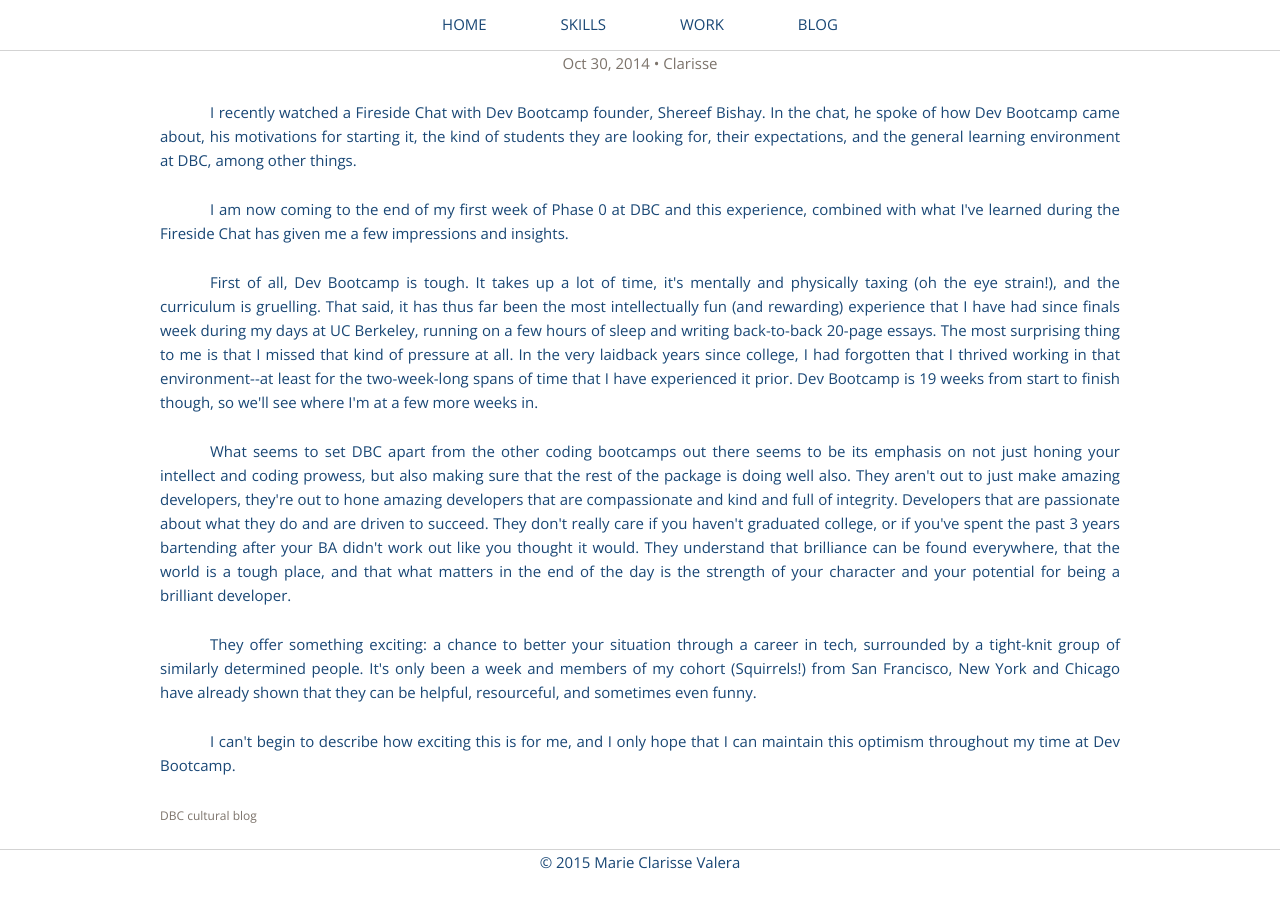
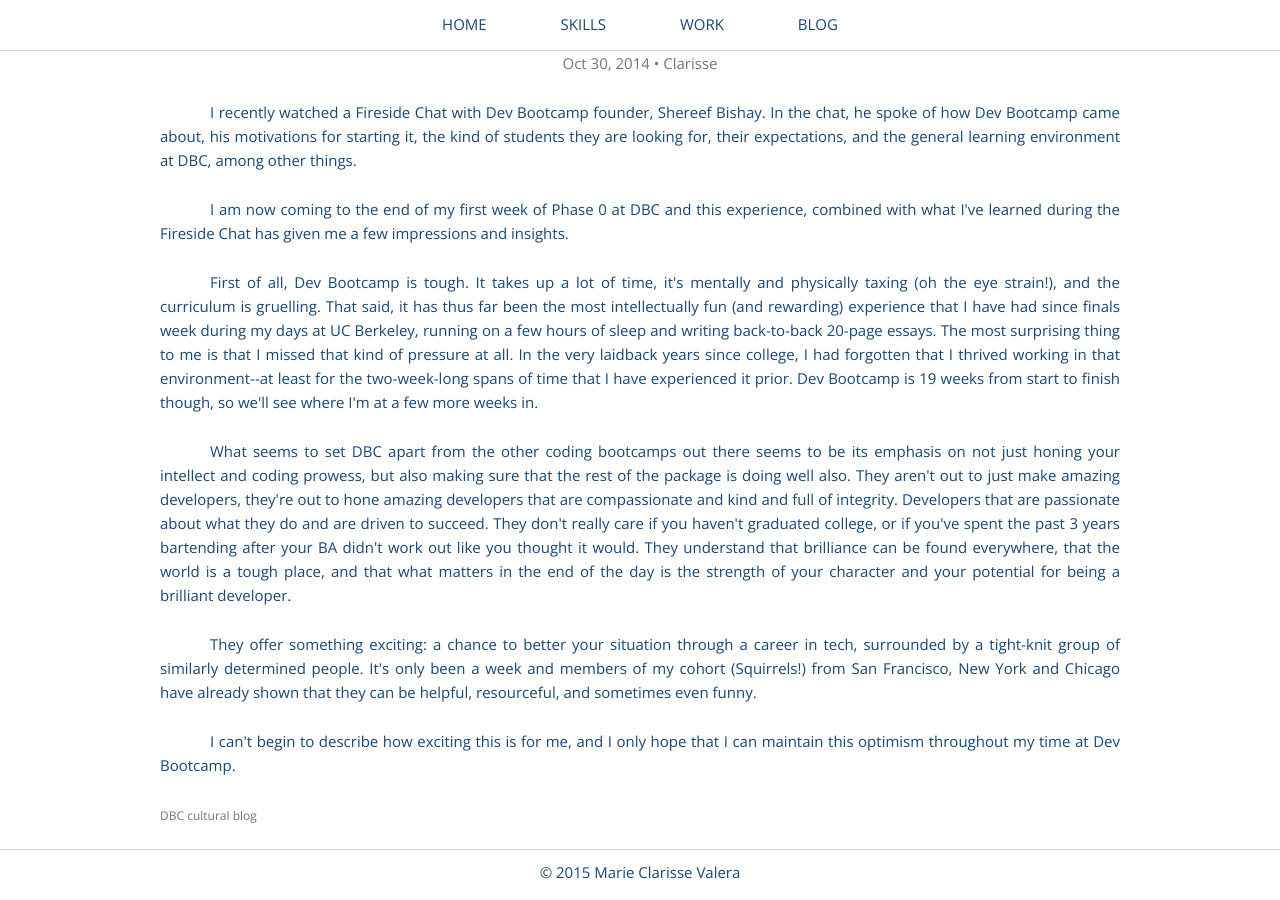
Before and after one commit to mcvalera/mcvalera-jekyll, a Jekyll site: the page built from _posts/2014-10-30-DBC-fireside-chat.html, in a window 1280 px wide and 900 px high, scrolled down 101 px. Built offline with Jekyll 4.4.1, drawn with Linux system fonts in a browser that asks for light colours; nearby versions of some CDN libraries; library files that are not in the unit come from our copies.

Commit message:
move footer text to center of footer, move socmedia icon div up 5px

```diff
--- a/assets/css/stylesheet.scss
+++ b/assets/css/stylesheet.scss
@@ -58,13 +58,13 @@
   height: 50px;
   p {
     margin: 0px;
-    //position: relative;
-    //top: 10px;
+    position: relative;
+    top: 10px;
   }
 }
 
 .socmedia {
-  margin-top: 20px;
+  margin-top: 15px;
   ul {
     text-align: center;
     margin: 0;
@@ -74,7 +74,6 @@
   }
   img {
     height: 25px;
-    //margin: 0px;
   }
 }
 
```
